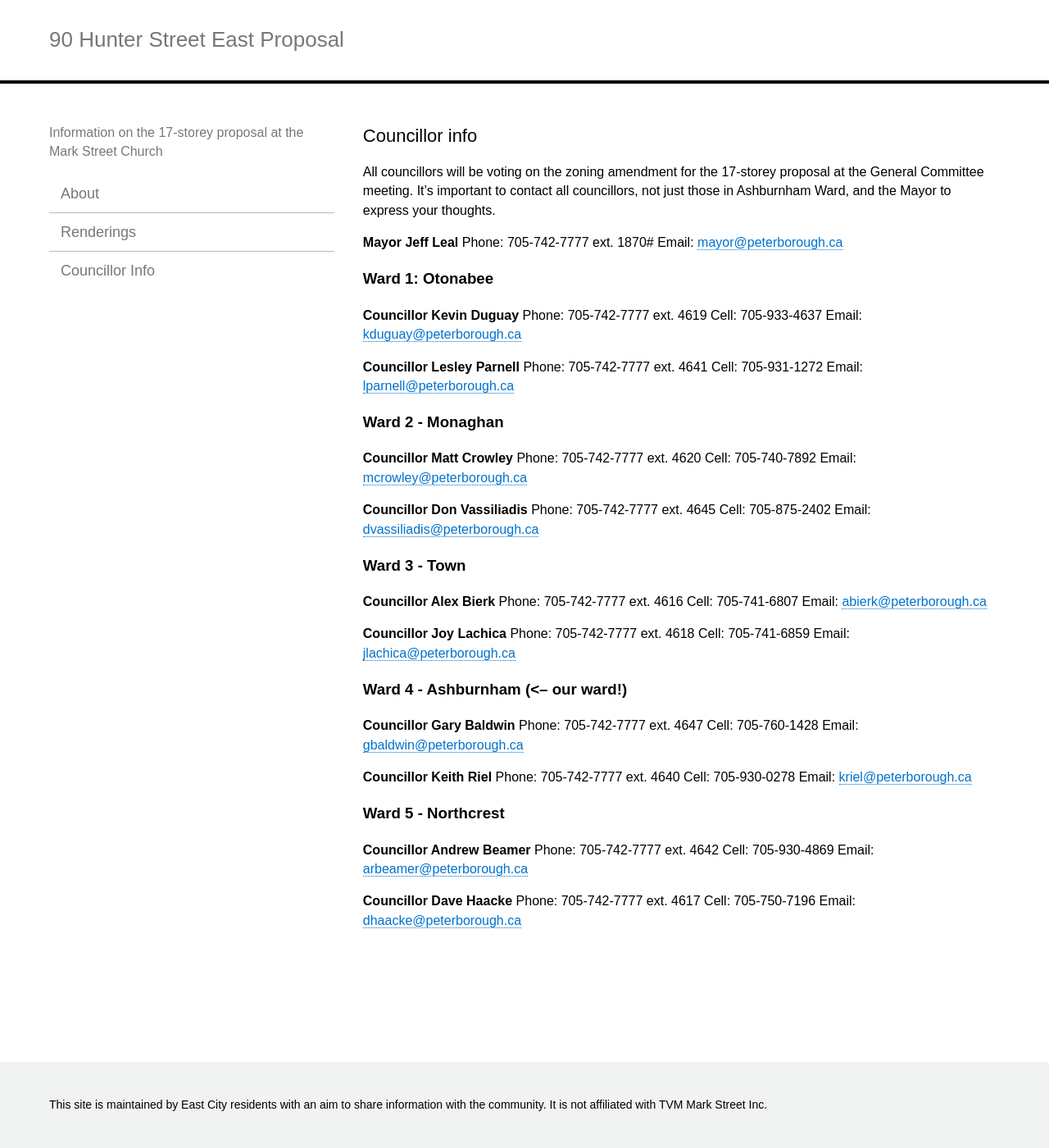
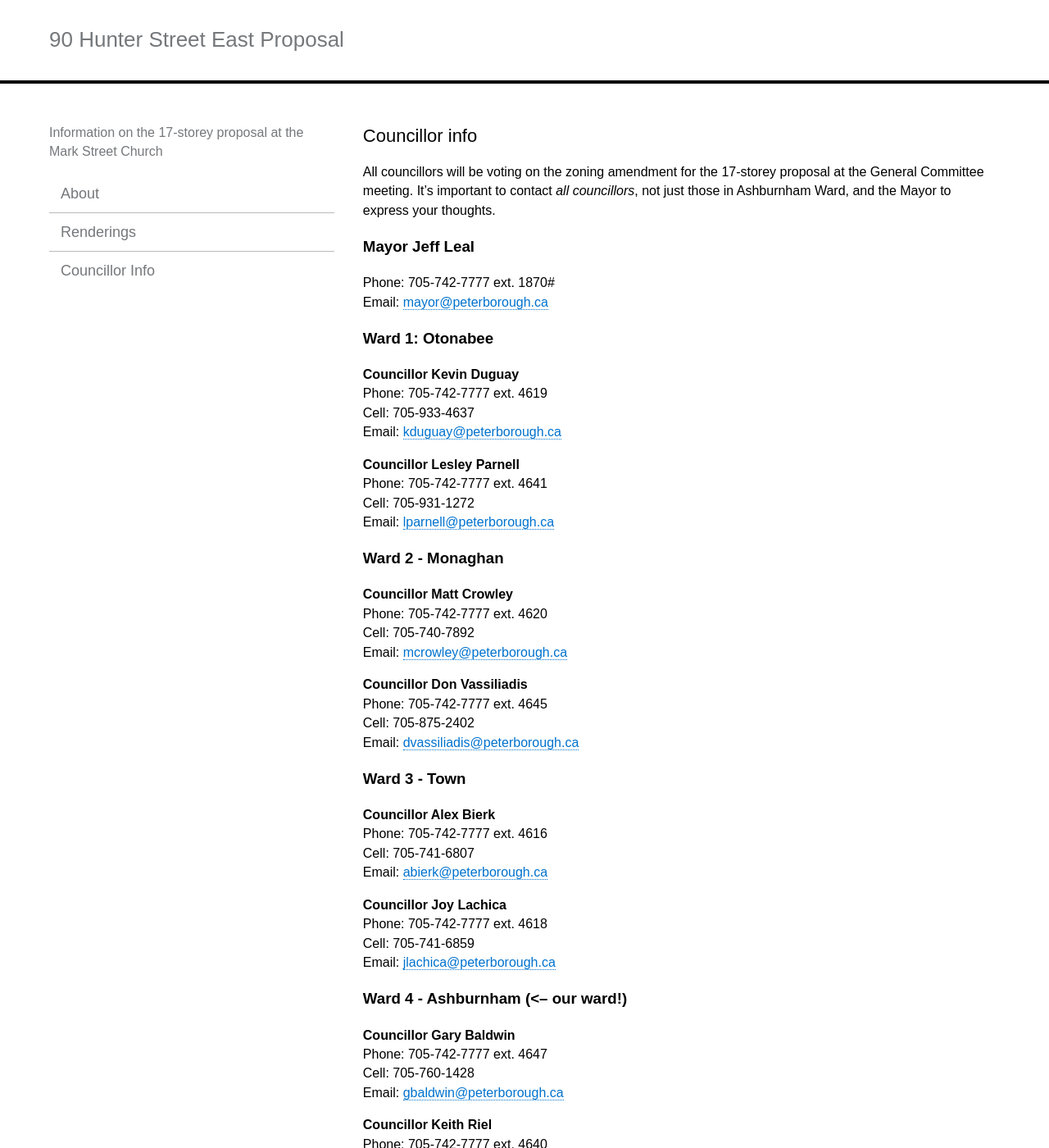
Before and after one commit to 90hunter/90HunterStE, a Jekyll site: the page built from _pages/councillor-info.md, in a window 1280 px wide and 1400 px high. Shown: the whole window at 82% size. Built offline with Jekyll 4.4.1, drawn with Linux system fonts in a browser that asks for light colours; some of the changed text lies outside the part shown.

Commit message:
Update councillor-info.md

```diff
--- a/_pages/councillor-info.md
+++ b/_pages/councillor-info.md
@@ -3,68 +3,68 @@ layout: page
 title:  "Councillor info"
 ---
 
-All councillors will be voting on the zoning amendment for the 17-storey proposal at the General Committee meeting. It's important to contact all councillors, not just those in Ashburnham Ward, and the Mayor to express your thoughts.
+All councillors will be voting on the zoning amendment for the 17-storey proposal at the General Committee meeting. It's important to contact _all councillors_, not just those in Ashburnham Ward, and the Mayor to express your thoughts.
 
-**Mayor Jeff Leal**
-Phone: 705-742-7777 ext. 1870#
+### Mayor Jeff Leal
+Phone: 705-742-7777 ext. 1870#<br>
 Email: [mayor@peterborough.ca](mailto:mayor@peterborough.ca)
 
 ### Ward 1: Otonabee
 
-**Councillor Kevin Duguay**
-Phone: 705-742-7777 ext. 4619
-Cell: 705-933-4637
+**Councillor Kevin Duguay**<br>
+Phone: 705-742-7777 ext. 4619<br>
+Cell: 705-933-4637<br>
 Email: [kduguay@peterborough.ca](mailto:kduguay@peterborough.ca)
 
-**Councillor Lesley Parnell**
-Phone: 705-742-7777 ext. 4641
-Cell: 705-931-1272
+**Councillor Lesley Parnell**<br>
+Phone: 705-742-7777 ext. 4641<br>
+Cell: 705-931-1272 <br>
 Email: [lparnell@peterborough.ca](mailto:lparnell@peterborough.ca)
 
 ### Ward 2 - Monaghan
 
-**Councillor Matt Crowley**
-Phone: 705-742-7777 ext. 4620
-Cell: 705-740-7892
+**Councillor Matt Crowley**<br>
+Phone: 705-742-7777 ext. 4620<br>
+Cell: 705-740-7892<br>
 Email: [mcrowley@peterborough.ca](mailto:mcrowley@peterborough.ca)
 
-**Councillor Don Vassiliadis**
-Phone: 705-742-7777 ext. 4645
-Cell: 705-875-2402
+**Councillor Don Vassiliadis**<br>
+Phone: 705-742-7777 ext. 4645 <br>
+Cell: 705-875-2402 <br>
 Email: [dvassiliadis@peterborough.ca](dvassiliadis@peterborough.ca)
 
 ### Ward 3 - Town
 
-**Councillor Alex Bierk**
-Phone: 705-742-7777 ext. 4616
-Cell: 705-741-6807
+**Councillor Alex Bierk**<br>
+Phone: 705-742-7777 ext. 4616<br>
+Cell: 705-741-6807<br>
 Email: [abierk@peterborough.ca](mailto:abierk@peterborough.ca)
 
-**Councillor Joy Lachica**
-Phone: 705-742-7777 ext. 4618
-Cell: 705-741-6859
+**Councillor Joy Lachica**<br>
+Phone: 705-742-7777 ext. 4618<br>
+Cell: 705-741-6859<br>
 Email: [jlachica@peterborough.ca](mailto:jlachica@peterborough.ca)
 
 ### Ward 4 - Ashburnham (<-- our ward!)
 
-**Councillor Gary Baldwin**
-Phone: 705-742-7777 ext. 4647
-Cell: 705-760-1428
+**Councillor Gary Baldwin**<br>
+Phone: 705-742-7777 ext. 4647 <br>
+Cell: 705-760-1428 <br>
 Email: [gbaldwin@peterborough.ca](mailto:gbaldwin@peterborough.ca)
 
-**Councillor Keith Riel**
-Phone: 705-742-7777 ext. 4640
-Cell: 705-930-0278
+**Councillor Keith Riel**<br>
+Phone: 705-742-7777 ext. 4640 <br>
+Cell: 705-930-0278 <br>
 Email: [kriel@peterborough.ca](kriel@peterborough.ca)
 
 ### Ward 5 - Northcrest
 
-**Councillor Andrew Beamer**
-Phone: 705-742-7777 ext. 4642
-Cell: 705-930-4869
+**Councillor Andrew Beamer**<br>
+Phone: 705-742-7777 ext. 4642 <br>
+Cell: 705-930-4869<br>
 Email: [arbeamer@peterborough.ca](arbeamer@peterborough.ca)
 
-**Councillor Dave Haacke**
-Phone: 705-742-7777 ext. 4617
-Cell: 705-750-7196
+**Councillor Dave Haacke**<br>
+Phone: 705-742-7777 ext. 4617<br>
+Cell: 705-750-7196<br>
 Email: [dhaacke@peterborough.ca](mailto:dhaacke@peterborough.ca)
```
